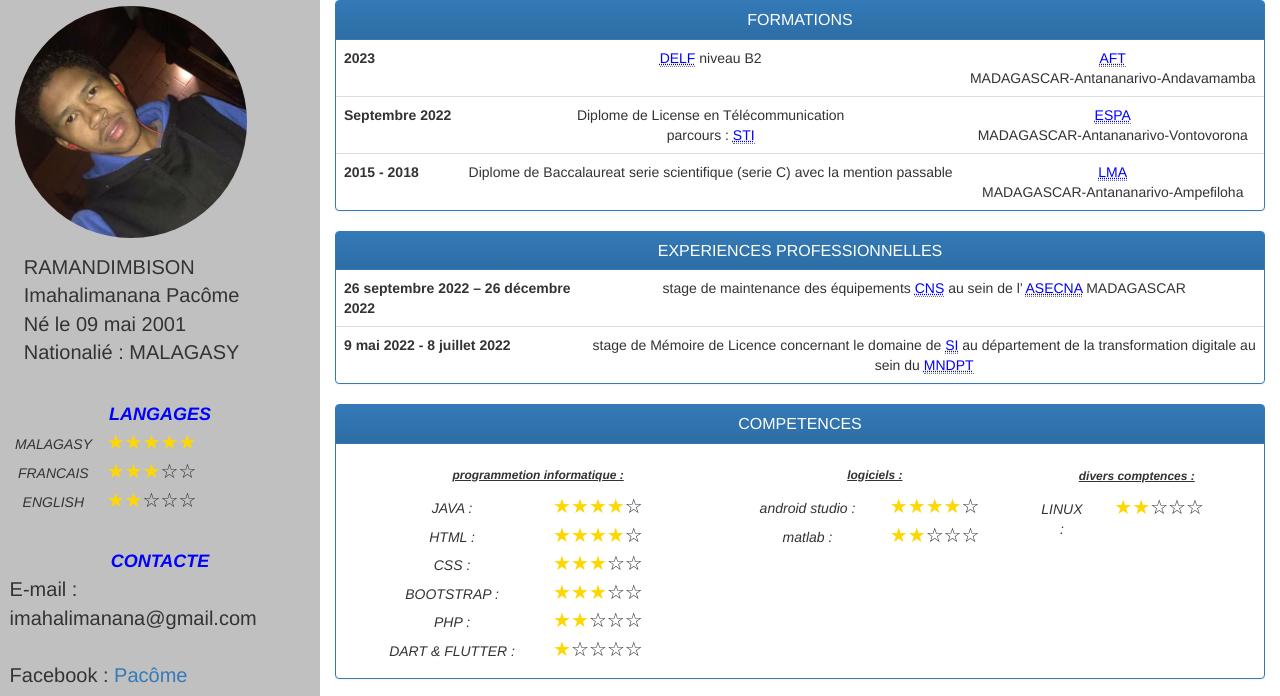
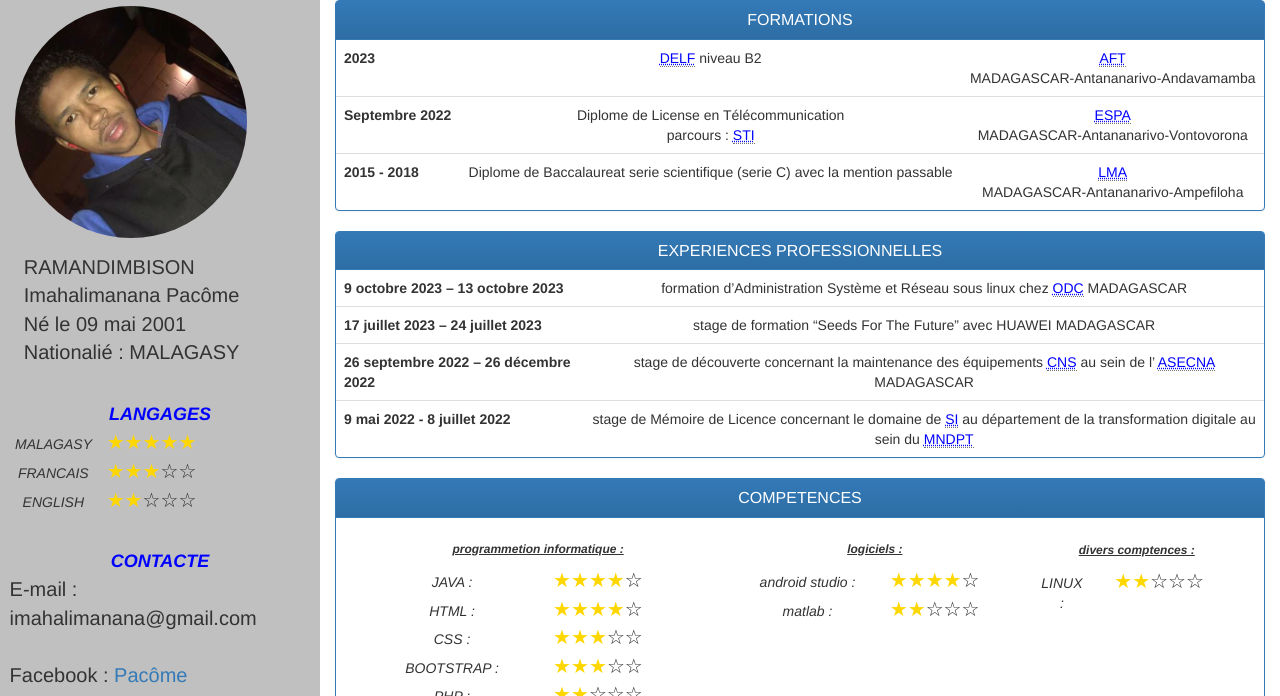
Before and after one commit to pas-comme/cv, a plain HTML site: page index.html in a window 1280 px wide. Shown: the top 696 px of the page. Drawn offline with nearby package versions, Linux system fonts and the light colour scheme.

Commit message:
Add files via upload

```diff
--- a/index.html
+++ b/index.html
@@ -93,9 +93,21 @@
                         </div>
                         <table class="table panel-body">
                             <tr>
+                                <th> 9 octobre 2023 – 13 octobre 2023 </th>
+                                <td>
+                                    formation d’Administration Système et Réseau sous linux chez <abbr title="Orange Digital Center">ODC</abbr> MADAGASCAR
+                                </td>
+                            </tr>
+                            <tr>
+                                <th> 17 juillet 2023 – 24 juillet 2023 </th>
+                                <td>
+                                    stage de formation “Seeds For The Future” avec HUAWEI MADAGASCAR
+                                </td>
+                            </tr>
+                            <tr>
                                 <th> 26 septembre 2022 – 26 décembre 2022 </th>
                                 <td>
-                                    stage de maintenance des équipements <abbr title="Communication – Navigation – Surveillance">CNS</abbr> au sein de l’
+                                    stage de découverte concernant la maintenance des équipements <abbr title="Communication – Navigation – Surveillance">CNS</abbr> au sein de l’
                                     <abbr title="Agence pour la SECutité de la Navigation Aérienne">ASECNA</abbr> MADAGASCAR
                                 </td>
                             </tr>
```
